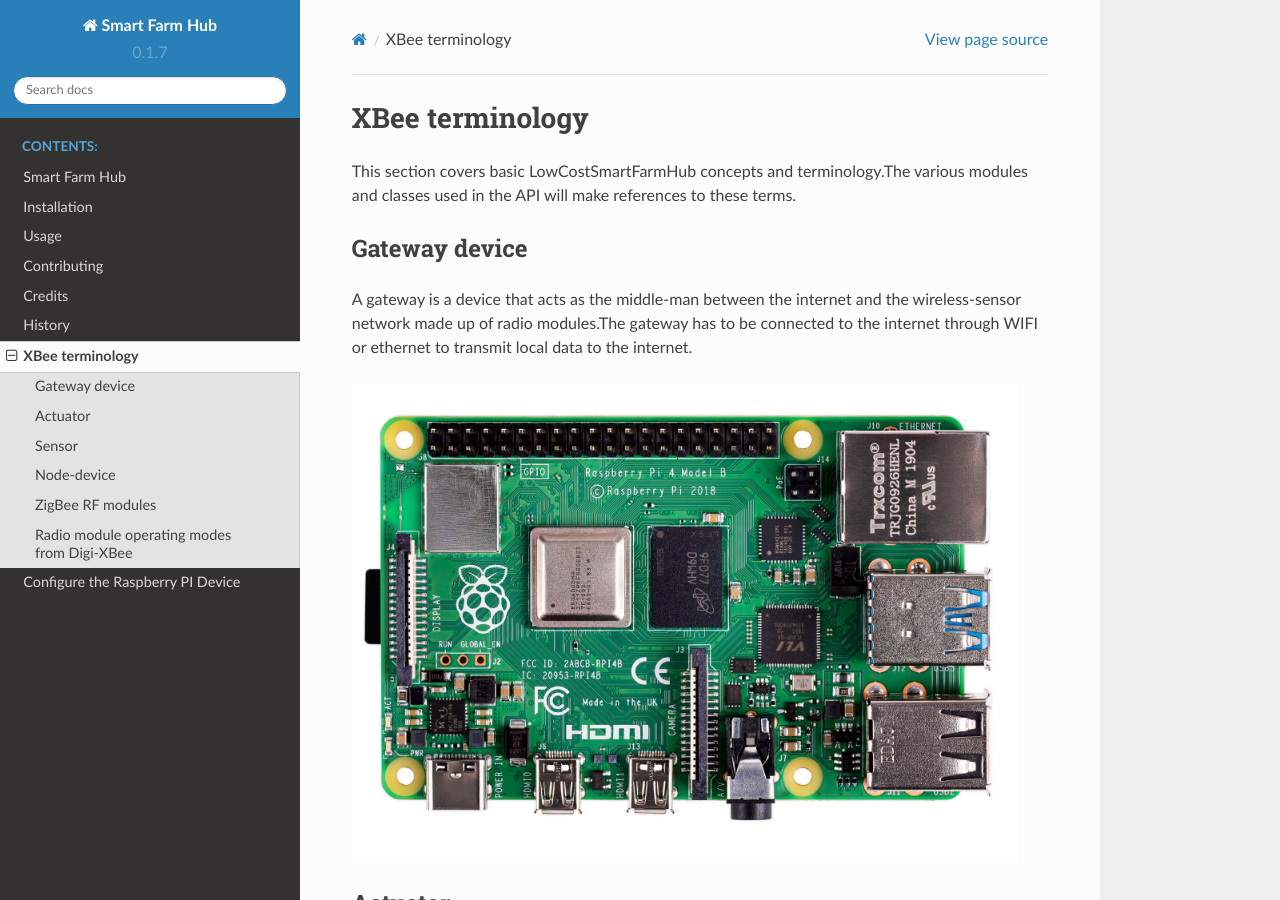
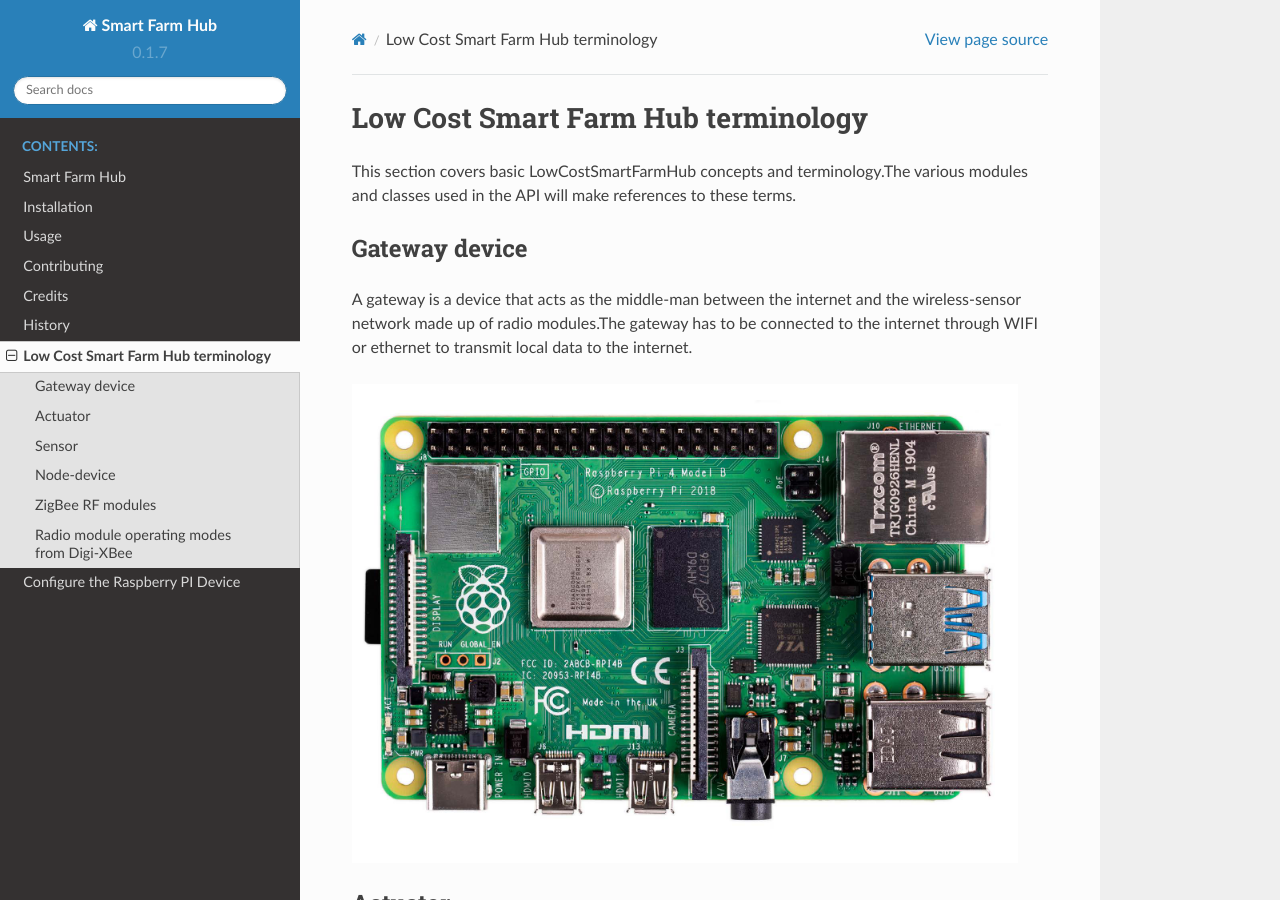
Before and after one commit to itumeleng96/LowCostSmartFarmHub, a Sphinx documentation site: the page built from docs/user_doc/LowCostSmartFarmHub_terminology.rst, in a window 1280 px wide and 900 px high. Built offline with Sphinx 7.4.7 and the Read the Docs theme 2.0.0, drawn with Linux system fonts in a browser that asks for light colours; pages that are not in the unit, such as notebooks, are missing from menus.

Commit message:
Update LowCostSmartFarmHub_terminology.rst

```diff
--- a/docs/user_doc/LowCostSmartFarmHub_terminology.rst
+++ b/docs/user_doc/LowCostSmartFarmHub_terminology.rst
@@ -1,5 +1,5 @@
-XBee terminology
-================
+Low Cost Smart Farm Hub  terminology
+====================================
 
 This section covers basic LowCostSmartFarmHub concepts and terminology.The various modules and classes
 used in the API will make references to these terms.
```
